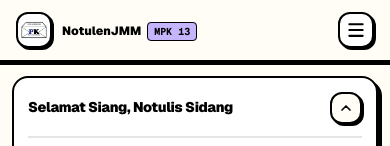
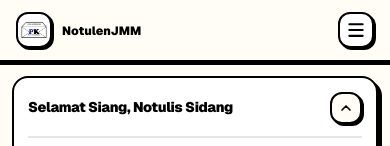
Before and after one commit to davinmaritza/NotulenJMM, a Next.js app in the folder frontend/: page /tasks in a window 390 px wide. Shown: the top 146 px of the page. Built offline with nearby package versions, Linux system fonts and the light colour scheme; no server answers.

Commit message:
fix(branding): remove redundant MPK 13 pill badge next to logo in sidebar and mobile header

```diff
--- a/frontend/components/AppShell.tsx
+++ b/frontend/components/AppShell.tsx
@@ -70,9 +70,6 @@ export const AppShell: React.FC<AppShellProps> = ({ children }) => {
             </div>
             <div>
               <span className="font-black text-xs text-black">NotulenJMM</span>
-              <span className="text-[10px] font-mono ml-1.5 px-1.5 py-0.5 rounded bg-[#C4B5FD] text-black border border-black font-bold">
-                MPK 13
-              </span>
             </div>
           </div>
 
--- a/frontend/components/Sidebar.tsx
+++ b/frontend/components/Sidebar.tsx
@@ -82,9 +82,6 @@ export const Sidebar: React.FC<SidebarProps> = ({
             <div>
               <div className="flex items-center gap-2">
                 <span className="font-black text-sm tracking-tight text-black">NotulenJMM</span>
-                <span className="text-[10px] font-mono tracking-wider px-2 py-0.5 rounded-full bg-[#C4B5FD] text-black border border-black font-bold shadow-[1.5px_1.5px_0px_0px_#000] select-none">
-                  MPK 13
-                </span>
               </div>
               <p className="text-[11px] text-zinc-600 font-sans font-medium truncate max-w-[140px]">
                 SMK Negeri 13 Bandung
```
